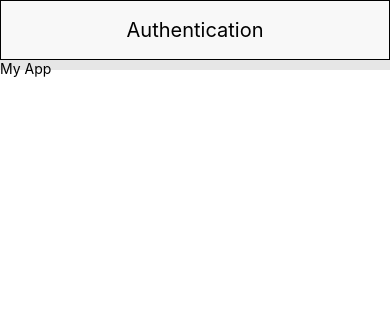
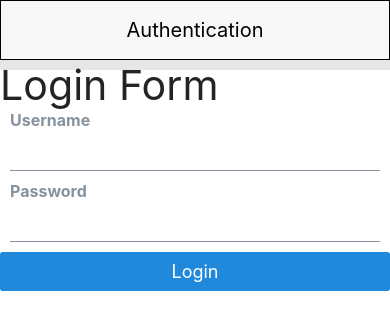
Before and after one commit to juanmiguel431/react-native-expo-firebase-auth, a React Native app: screen / in a window 390 px wide. Shown: the top 330 px of the page. Built offline with nearby package versions, Linux system fonts and the light colour scheme.

Commit message:
LoginForm added.

```diff
--- a/src/App.tsx
+++ b/src/App.tsx
@@ -1,10 +1,10 @@
 import React, { useEffect } from 'react';
 import { StatusBar } from 'expo-status-bar';
-import { StyleSheet, Text } from 'react-native';
+import { StyleSheet } from 'react-native';
 import { SafeAreaProvider, SafeAreaView } from 'react-native-safe-area-context';
-import { initializeApp } from "firebase/app";
-import { getAnalytics } from "firebase/analytics";
+import { initializeApp } from 'firebase/app';
 import { Header } from './components/common';
+import LoginForm from './components/LoginForm';
 
 const App: React.FC = () => {
 
@@ -18,8 +18,6 @@ const App: React.FC = () => {
       appId: process.env.EXPO_PUBLIC_FIREBASE_APP_ID,
       measurementId: process.env.EXPO_PUBLIC_FIREBASE_MEASUREMENT_ID
     });
-
-    const analytics = getAnalytics(app);
   }, []);
 
   return (
@@ -27,7 +25,10 @@ const App: React.FC = () => {
       <SafeAreaView style={styles.container}>
         <StatusBar style="auto"/>
         <Header title="Authentication"/>
-        <Text>My App</Text>
+        <LoginForm
+          onSubmit={(user) => {
+            console.log(user);
+          }}/>
       </SafeAreaView>
     </SafeAreaProvider>
   );
--- /dev/null
+++ b/src/components/LoginForm.tsx
@@ -0,0 +1,30 @@
+import React, { useState } from 'react';
+import { StyleSheet, View } from 'react-native';
+import { Button, Input, Text } from '@rneui/themed';
+import { User } from '../models/user';
+
+type LoginFormProps = {
+  onSubmit: (user: User) => void;
+}
+
+export const LoginForm: React.FC<LoginFormProps> = ({ onSubmit }) => {
+  const [username, setUsername] = useState('');
+  const [password, setPassword] = useState('');
+
+  return (
+    <View>
+      <Text h1>Login Form</Text>
+      <Input label="Username" value={username} onChangeText={setUsername}/>
+      <Input label="Password" secureTextEntry value={password} onChangeText={setPassword}/>
+
+      <Button
+        title="Login"
+        onPress={() => onSubmit({ username, password })}
+      />
+    </View>
+  );
+};
+
+const styles = StyleSheet.create({});
+
+export default LoginForm;
--- /dev/null
+++ b/src/models/user.ts
@@ -0,0 +1,5 @@
+
+export type User = {
+  username: string;
+  password: string;
+};
```
